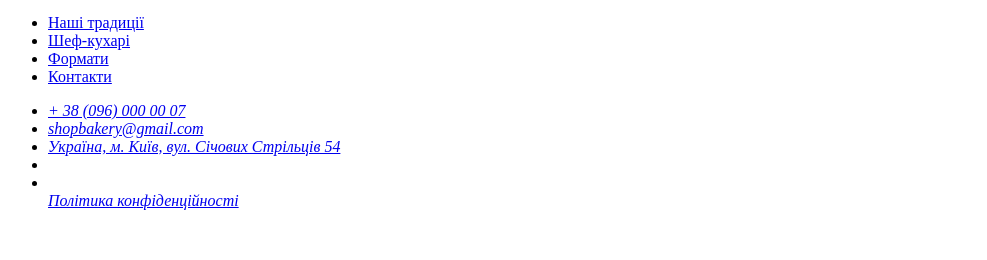
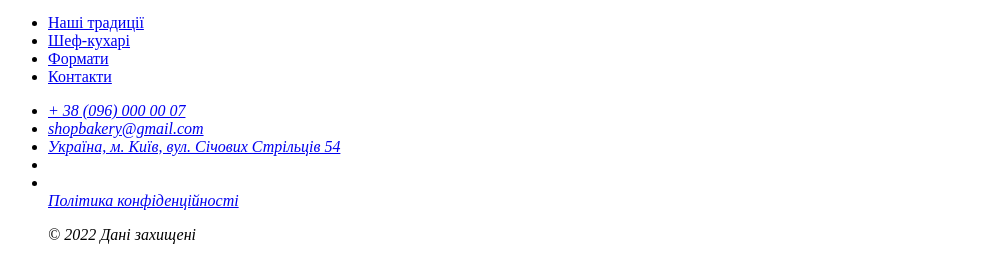
Before and after one commit to ro94lik/full, a plain HTML site: page index.html in a window 1280 px wide. Shown: the part 1537-1797 px from the top of the page, without its empty margins (0-987 px from the left). Before the commit the page ends 1763 px from the top, so only its background shows below. Drawn offline with Linux system fonts and the light colour scheme.

Commit message:
second test commit

```diff
--- a/index.html
+++ b/index.html
@@ -122,6 +122,7 @@
                     </a>
                 </li>
                 <a href="#" target="_blank">Політика конфіденційності</a>
+                <p>&copy; 2022 Дані захищені</p>
             </ul>
         </address>
     </footer>
```
